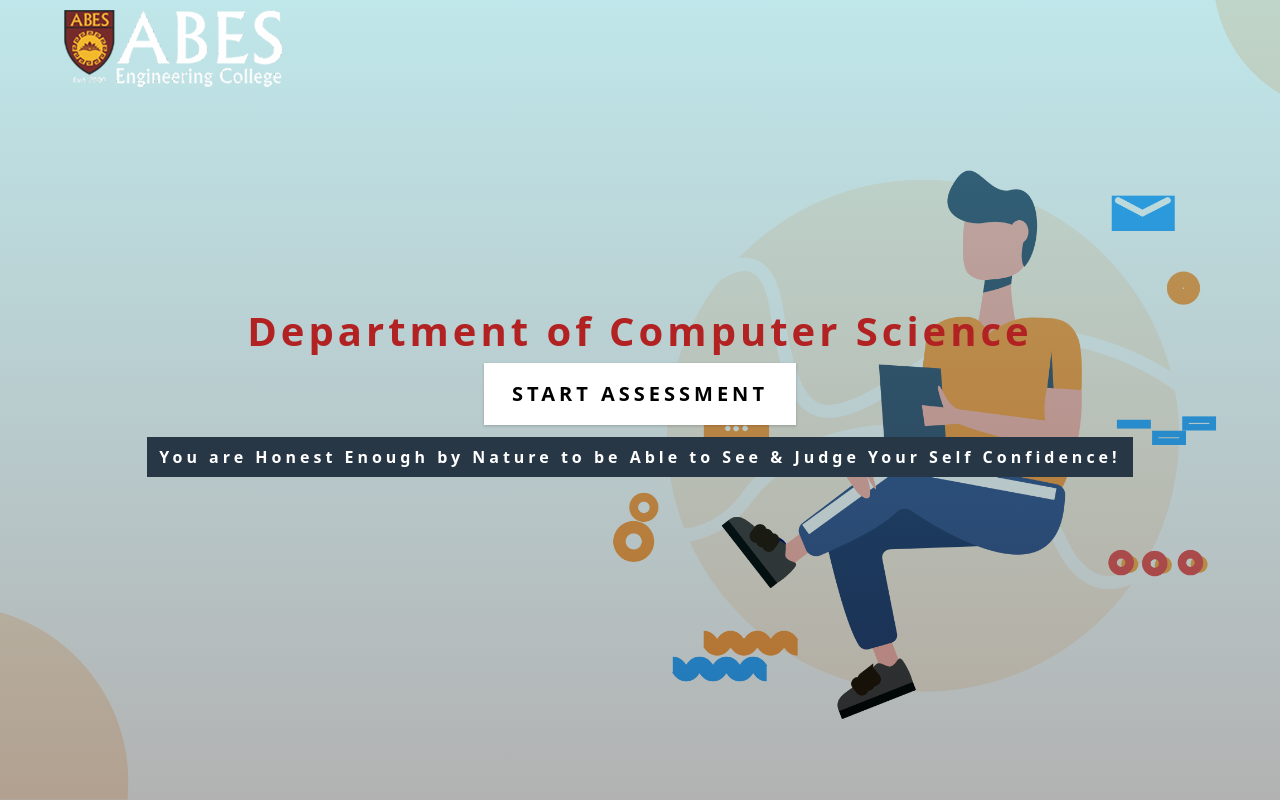
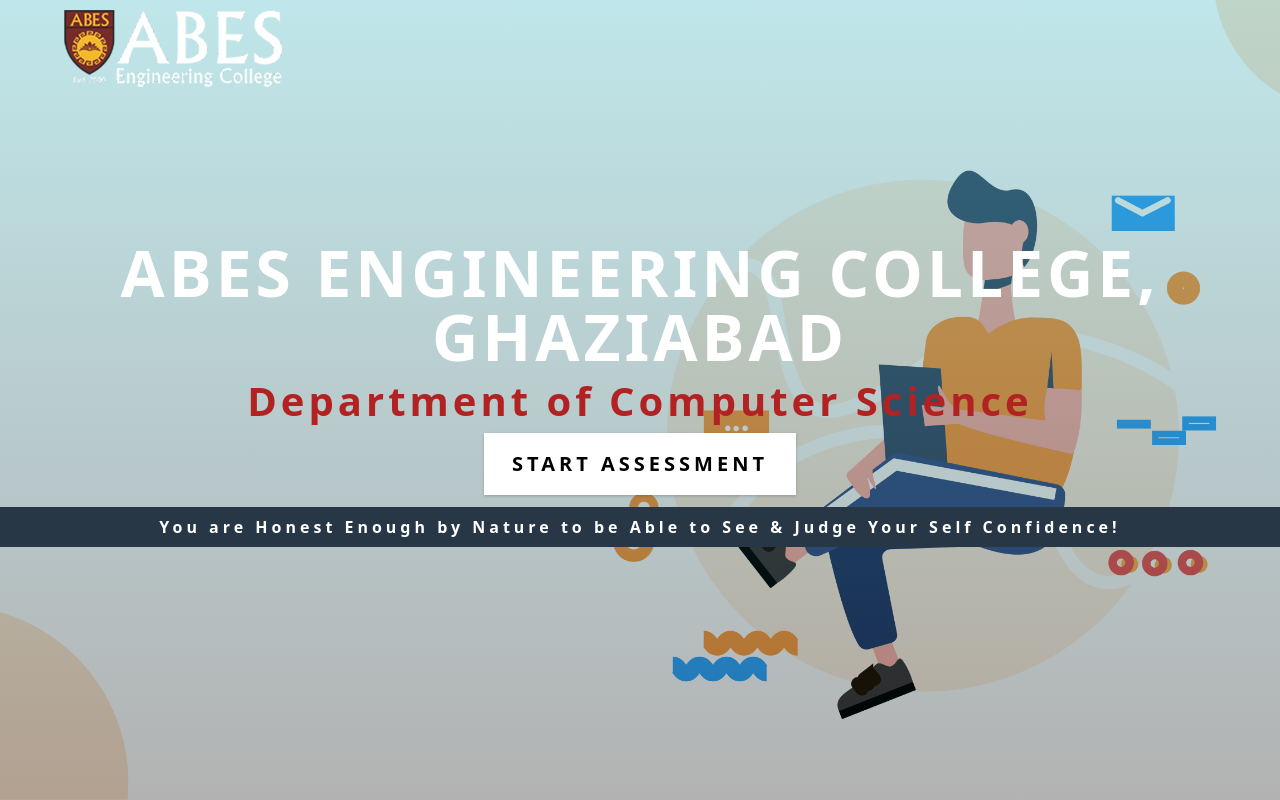
Before and after one commit to Dhannesh/safe-exam-app, a React (Vite) app: page / in a window 1280 px wide. Built offline with nearby package versions, Linux system fonts and the light colour scheme.

Commit message:
college name added

```diff
--- a/src/Home.jsx
+++ b/src/Home.jsx
@@ -3,6 +3,7 @@
   return (
     <section className="hero" id="home">
       <div className="hero-banner">
+        <h1>ABES Engineering College, Ghaziabad</h1>
         <h2>Department of Computer Science</h2>
 
         <a href={testLink} className="btn hero-btn ">
```
